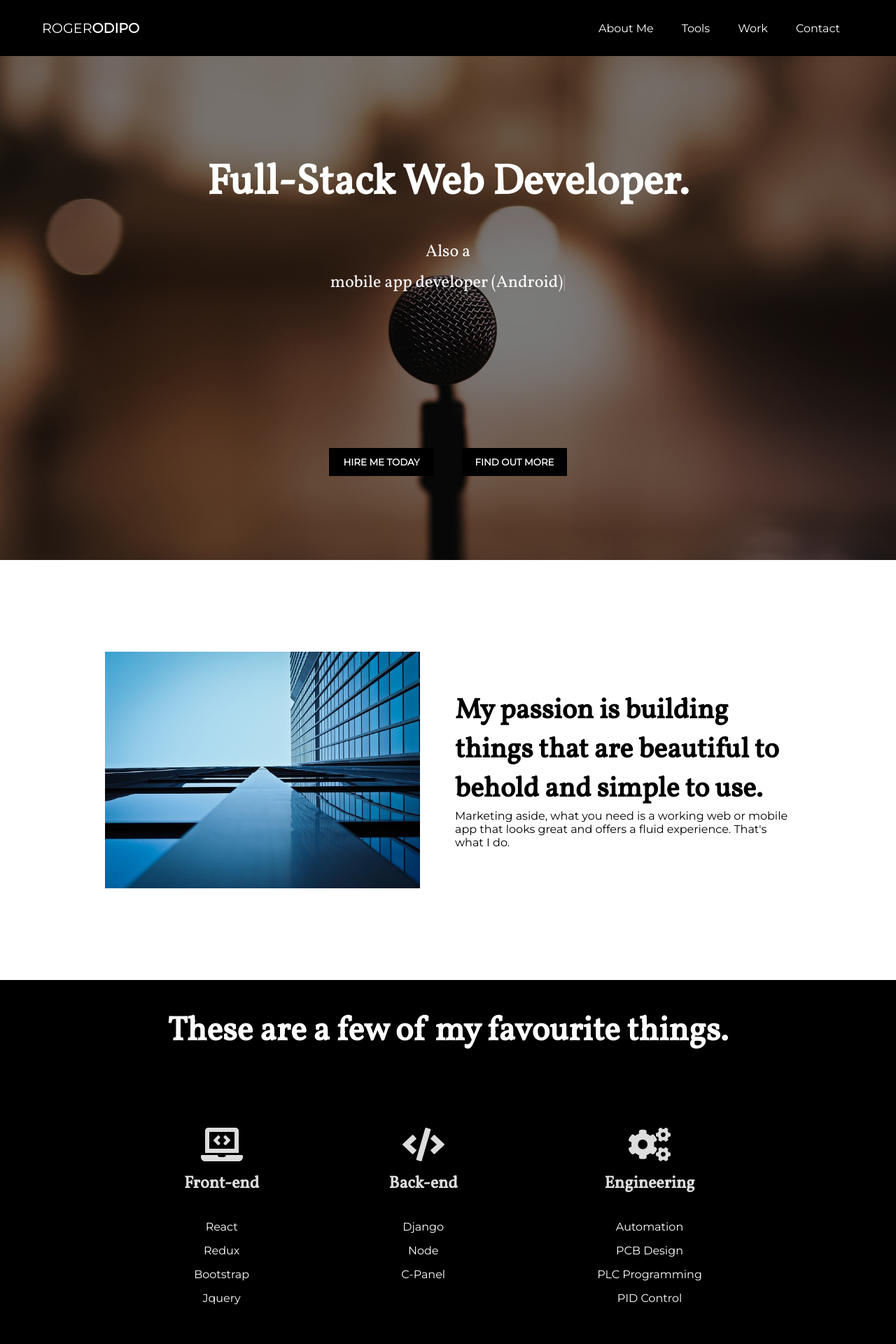
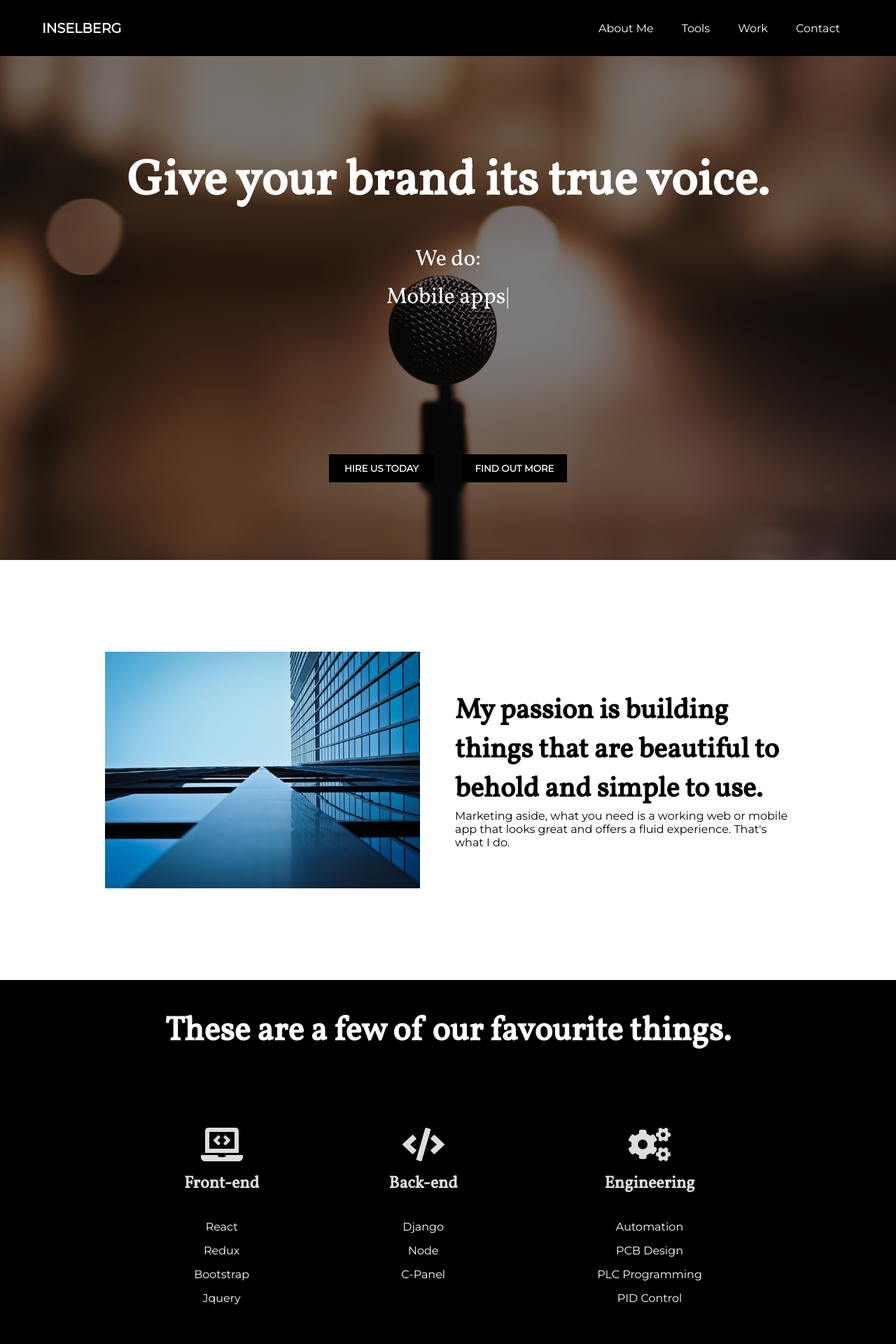
Before and after one commit to rogerodipo/portfolio, a React (Create React App) app: page / in a window 1280 px wide. Shown: the top 1920 px of the page at 70% size. Built offline with nearby package versions, Linux system fonts and the light colour scheme.

Commit message:
Initial Inselberg commit

```diff
--- a/package.json
+++ b/package.json
@@ -10,7 +10,7 @@
     "react": "^16.9.0",
     "react-dom": "^16.9.0",
     "react-router-dom": "^5.0.1",
-    "react-scripts": "3.1.1",
+    "react-scripts": "^1.1.5",
     "react-scroll": "^1.7.13",
     "react-typist": "^2.0.5",
     "styled-components": "^4.3.2"
--- a/src/App.css
+++ b/src/App.css
@@ -21,7 +21,7 @@ body {
 }
 
 .hero {
-  font-size: 1.5rem;
+  font-size: 2rem;
   display: flex;
   text-align: center;
   flex-direction: row;
@@ -36,7 +36,7 @@ body {
 }
 
 .hero h1 {
-  font-size: 2.5em;
+  font-size: 2.2em;
 }
 
 h1,
--- a/src/App.js
+++ b/src/App.js
@@ -43,7 +43,7 @@ class App extends React.Component {
       >
         <nav>
           <a href="/" className="brand">
-            <span>Roger</span>Odipo
+            INSELBERG
           </a>
           <ul className="links-ul" >
             <Link to="about" smooth={true} onClick = {this.removeNav}>
@@ -88,7 +88,7 @@ class App extends React.Component {
           </div>
         </section>
         <section id="tools" className="three-column-section">
-          <h1>These are a few of my favourite things. </h1>
+          <h1>These are a few of our favourite things. </h1>
           <div>
             <div className="grid-item grid-item-1">
               <div className="headings">
@@ -135,7 +135,7 @@ class App extends React.Component {
           </div>
         </section>
         <section id="work" className="three-column-section">
-          <h1>Here's some work I've done.</h1>
+          <h1>Here's some work we've done.</h1>
           <div>
             <div className="grid-item grid-item-1">
               <img src={randomkey} alt="" />
@@ -203,7 +203,7 @@ class App extends React.Component {
           </form>
         </section>
         <footer>
-          <h1>Let me build the site or app you need.</h1>
+          <h1>Let us help grow your brand.</h1>
           <p>Handcrafted by me. &copy;2019 | mail@rogerodipo.me </p>
         </footer>
       </div>
--- a/src/components/Hero.js
+++ b/src/components/Hero.js
@@ -10,7 +10,7 @@ export class Hero extends Component {
         <div>
           <div>
 
-              <h1>Full-Stack Web Developer.</h1>
+              <h1>Give your brand its true voice.</h1>
               <Typist
             avgTypingDelay = {30}
               cursor={{
@@ -21,21 +21,23 @@ export class Hero extends Component {
                 hideWhenDoneDelay: 1000
               }}
             >
-              <p>Also a</p>
+              <p>We do:</p>
 
-              <span>mechatronics engineer</span>
-              <Typist.Backspace count={21} delay={2000} />
-              <span>mobile app developer (Android)</span>
-              <Typist.Backspace count={30} delay={2000} />
-              <span>guitarist</span>
-              <Typist.Backspace count={9} delay={2000} />
+              <span>Websites</span>
+              <Typist.Backspace count={8} delay={2000} />
+              <span>Mobile apps</span>
+              <Typist.Backspace count={11} delay={2000} />
+              <span>Company profiles</span>
+              <Typist.Backspace count={16} delay={2000} />
+              <span>Business Cards</span>
+              <Typist.Backspace count={14} delay={2000} />
               <span style = {{fontSize: "1.2em"}}>creative.</span>
 
 
             </Typist>
           </div>
           <div className="buttons">
-            <Link to="contact" smooth={true}><button className="hire-button">Hire me today</button></Link>
+            <Link to="contact" smooth={true}><button className="hire-button">Hire us today</button></Link>
             <Link to="about" smooth={true}><button>Find out more</button></Link>
           </div>
         </div>
```
Also changed, not shown: 2 other files (tests, documents, lock files or other folders).
